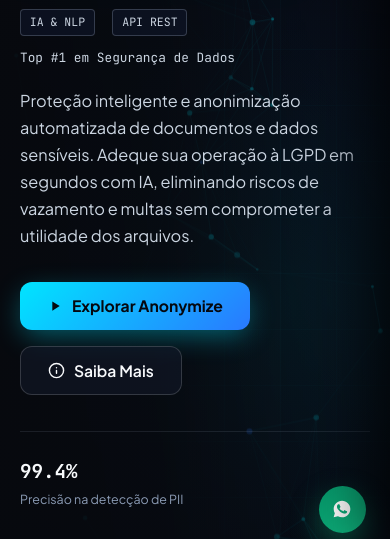
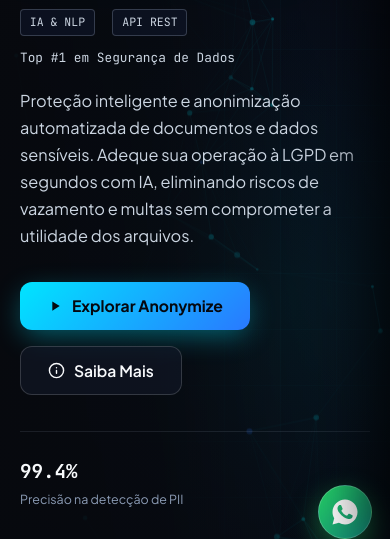
Before and after one commit to amfdea22-cloud/site_hubup, a plain HTML site: page index.html in a window 390 px wide. Shown: the part 287-826 px from the top of the page. Drawn offline with Linux system fonts and the light colour scheme.

Commit message:
feat: atualiza botao flutuante para icone redondo do WhatsApp e numero (81) 99757-9346

```diff
--- a/css/styles.css
+++ b/css/styles.css
@@ -1642,22 +1642,21 @@ textarea.form-control {
   right: 1.5rem;
   bottom: 1.5rem;
   z-index: var(--z-fab);
-  display: inline-flex;
-  align-items: center;
-  gap: 0.6rem;
-  padding: 0.8rem 1.2rem;
-  border-radius: var(--radius-pill);
-  background: linear-gradient(135deg, #059669 0%, #10b981 100%);
+  width: 60px;
+  height: 60px;
+  display: grid;
+  place-items: center;
+  border-radius: 50%;
+  background: linear-gradient(135deg, #25d366 0%, #128c7e 100%);
   color: #ffffff;
-  font-weight: 700;
-  font-size: 0.86rem;
-  box-shadow: 0 12px 30px rgba(16, 185, 129, 0.4);
+  border: 1px solid rgba(255, 255, 255, 0.22);
+  box-shadow: 0 10px 28px rgba(37, 211, 102, 0.45);
   transition: transform var(--t-fast), box-shadow var(--t-fast);
 }
 
 .fab-whatsapp:hover {
-  transform: translateY(-3px) scale(1.03);
-  box-shadow: 0 16px 38px rgba(16, 185, 129, 0.58);
+  transform: translateY(-3px) scale(1.07);
+  box-shadow: 0 14px 36px rgba(37, 211, 102, 0.65);
 }
 
 .toast {
@@ -1816,12 +1815,11 @@ textarea.form-control {
     right: 3.5rem;
   }
 
-  .fab-whatsapp span {
-    display: none;
-  }
-
   .fab-whatsapp {
-    padding: 0.85rem;
+    width: 54px;
+    height: 54px;
+    right: 1.15rem;
+    bottom: 1.15rem;
   }
 }
 
--- a/index.html
+++ b/index.html
@@ -448,7 +448,7 @@
                   Enviar Mensagem
                 </button>
                 <a
-                  href="https://wa.me/5511999999999?text=Ol%C3%A1%20equipe%20HubUP!%20Gostaria%20de%20conhecer%20as%20solu%C3%A7%C3%B5es%20de%20software%20e%20IA."
+                  href="https://wa.me/5581997579346?text=Ol%C3%A1%20equipe%20HubUP!%20Gostaria%20de%20conhecer%20as%20solu%C3%A7%C3%B5es%20de%20software%20e%20IA."
                   target="_blank"
                   rel="noopener noreferrer"
                   class="btn btn-whatsapp"
@@ -598,7 +598,7 @@
                     id="demoPhoneInput"
                     name="phone"
                     class="form-control"
-                    placeholder="(11) 99999-9999"
+                    placeholder="(81) 99757-9346"
                   />
                 </div>
               </div>
@@ -692,20 +692,20 @@
       </div>
     </aside>
 
-    <!-- Floating Commercial WhatsApp Button -->
+    <!-- Floating Commercial WhatsApp Button (Ícone Redondo) -->
     <a
-      href="https://wa.me/5511999999999?text=Ol%C3%A1%20HubUP!%20Quero%20falar%20com%20o%20time%20comercial%20sobre%20as%20solu%C3%A7%C3%B5es."
+      href="https://wa.me/5581997579346?text=Ol%C3%A1%20HubUP!%20Quero%20falar%20com%20o%20time%20comercial%20sobre%20as%20solu%C3%A7%C3%B5es."
       target="_blank"
       rel="noopener noreferrer"
       class="fab-whatsapp"
-      aria-label="Atendimento Comercial via WhatsApp"
+      title="Atendimento Comercial — (81) 99757-9346"
+      aria-label="Atendimento Comercial via WhatsApp (81) 99757-9346"
     >
-      <svg width="20" height="20" viewBox="0 0 24 24" fill="currentColor" aria-hidden="true">
+      <svg width="30" height="30" viewBox="0 0 24 24" fill="currentColor" aria-hidden="true">
         <path
           d="M12.03 2C6.51 2 2.02 6.49 2.02 12c0 1.77.46 3.5 1.34 5.02L2 22l5.12-1.34A9.94 9.94 0 0 0 12.03 22c5.52 0 10-4.49 10-10S17.55 2 12.03 2zm5.82 14.12c-.25.7-1.45 1.34-2 1.42-.51.08-1.15.11-1.86-.12-.43-.14-.99-.32-1.7-.63-2.99-1.29-4.94-4.3-5.09-4.5-.15-.2-1.21-1.61-1.21-3.07 0-1.46.76-2.18 1.03-2.48.27-.3.6-.37.8-.37h.58c.19 0 .44-.07.69.53.25.6.86 2.09.94 2.24.08.15.13.33.03.53-.1.2-.15.33-.3.5-.15.17-.31.38-.45.51-.15.15-.3.31-.13.61.17.3.76 1.26 1.64 2.04 1.13 1 2.08 1.31 2.38 1.46.3.15.47.13.65-.08.17-.2.75-.87.95-1.17.2-.3.4-.25.67-.15.27.1 1.73.82 2.03.97.3.15.5.22.57.35.08.12.08.72-.17 1.42z"
         />
       </svg>
-      <span>Atendimento Comercial</span>
     </a>
 
     <!-- Toast Feedback -->
--- a/js/catalogData.js
+++ b/js/catalogData.js
@@ -7,7 +7,7 @@
  */
 
 window.catalogData = {
-  whatsappNumber: "5511999999999",
+  whatsappNumber: "5581997579346",
   contactEmail: "empresa.hubup@gmail.com",
   // Access Key Web3Forms (funciona em localhost e produção)
   web3formsAccessKey: "943e8306-e5a9-4b22-8b33-5649748fbdc7",
```
